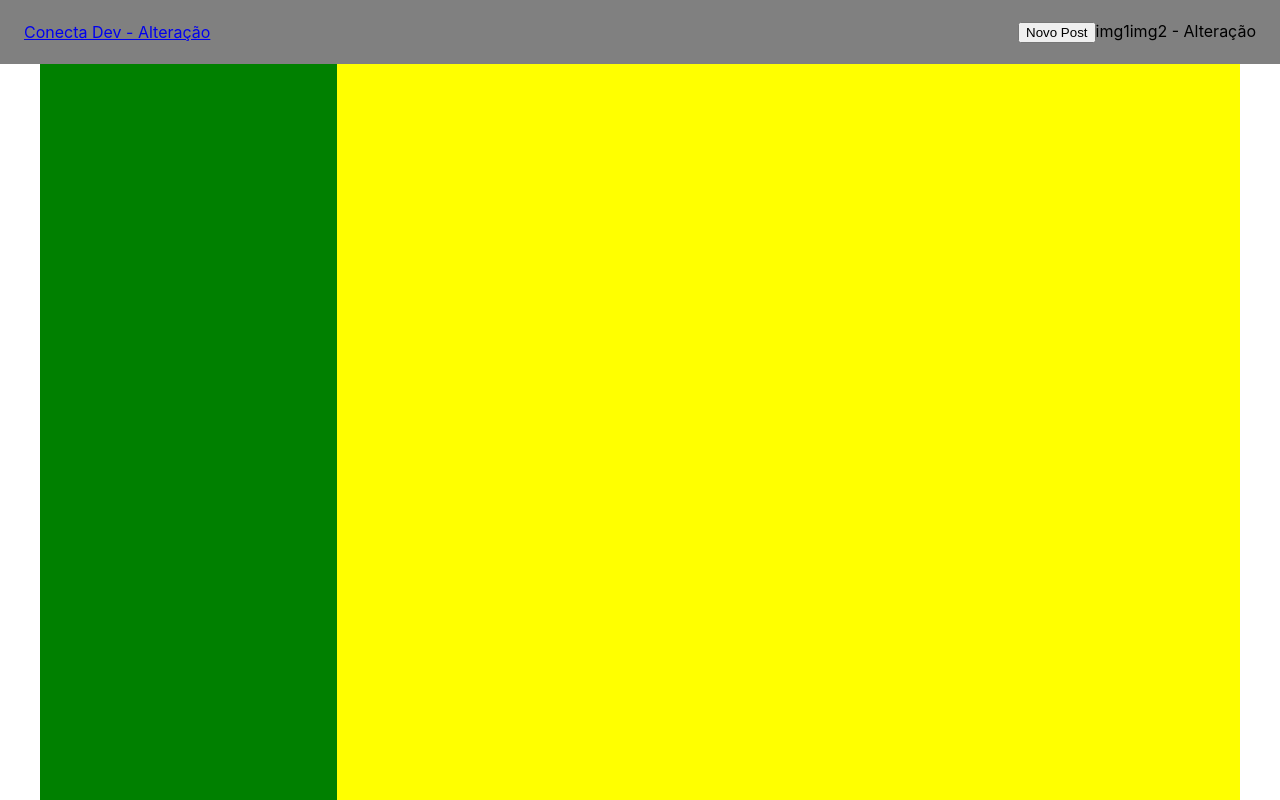
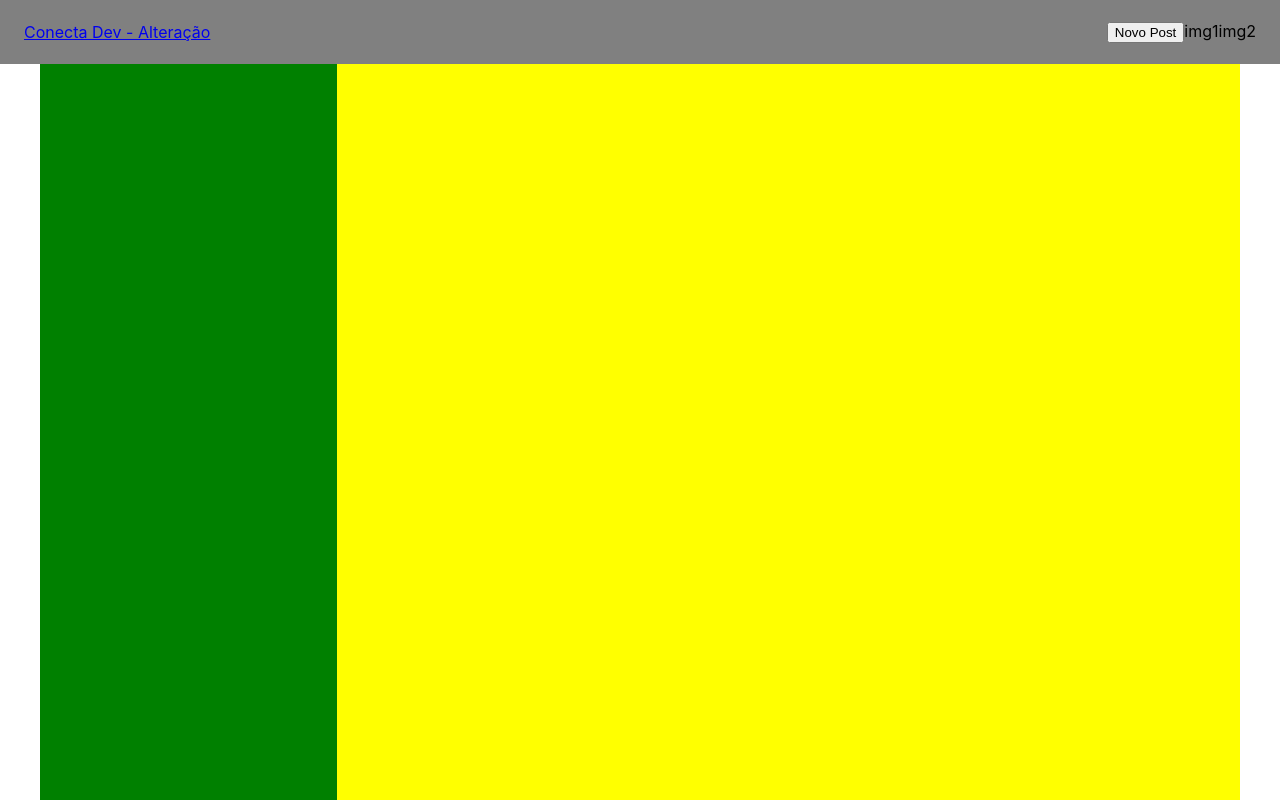
Before and after one commit to marcofilho2504/react-conecta_dev-1, a React (Create React App) app: page / in a window 1280 px wide. Built offline with nearby package versions, Linux system fonts and the light colour scheme.

Commit message:
test commit

```diff
--- a/src/pages/home/components/Header.js
+++ b/src/pages/home/components/Header.js
@@ -11,7 +11,7 @@ function Header() {
             <div>
                 <button>Novo Post</button>
                 <span>img1</span>
-                <span>img2 - Alteração</span>
+                <span>img2</span>
             </div>
         </div>
    </header>
```
